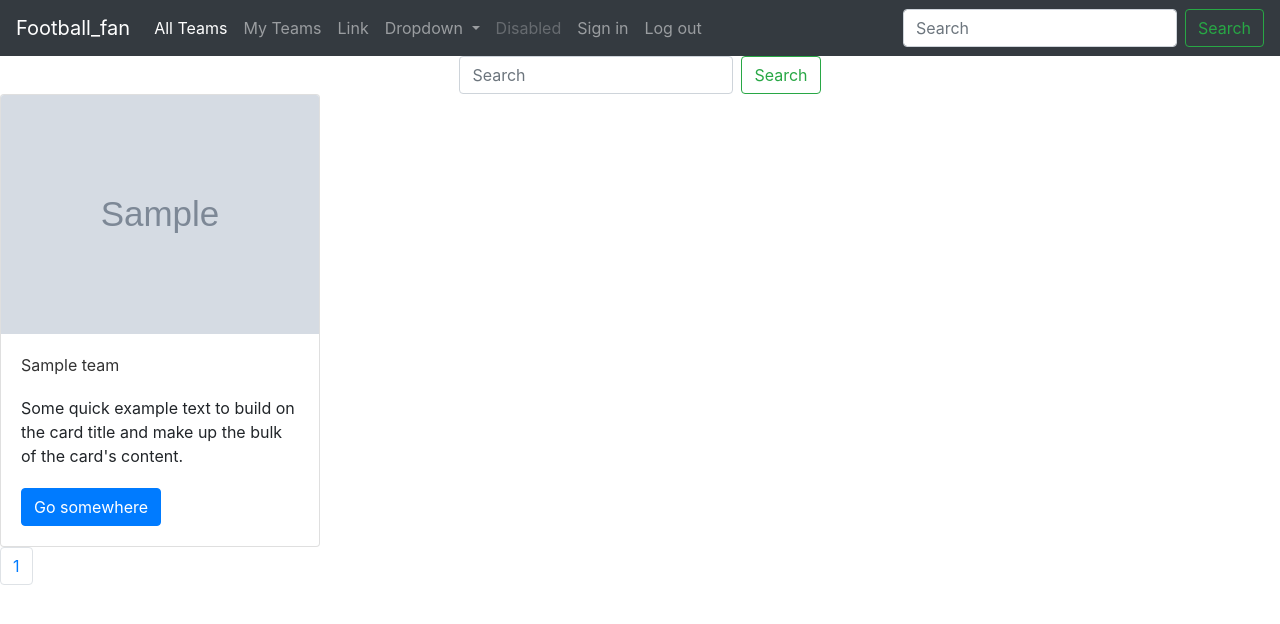
After one commit to artemioo/football_fan, a Django app: template teams/templates/teams/teams_all.html in a window 1280 px wide. The commit adds this page. Shown: the top 624 px of the page. Run offline with Django 3.2, Linux system fonts and the light colour scheme; the template is opened without the code that fills it: most values are stand-ins (such as "Sample title", 1, 10 or a date in 2020); grey boxes marked "Sample" are stand-in pictures; some libraries are stand-ins or nearby versions.

Commit message:
add filtration, pagination

```diff
--- a/teams/templates/teams/team.html
+++ b/teams/templates/teams/team.html
@@ -7,6 +7,7 @@
 <img src="{{team.logo.url }}" alt="" height="200px">
     <h5>Country:  {{team.country}}</h5>
     <hr>
+
 {% for match in matches %}
    <ul>{{match.team_home.name }} <img src="{{ match.team_home.logo.url }}" alt="" height="30px"> -
         {{match.team_away.name }} <img src="{{ match.team_away.logo.url }}" alt="" height="30px">
--- /dev/null
+++ b/teams/templates/teams/teams_all.html
@@ -0,0 +1,40 @@
+{% extends 'main.html' %}
+
+{% block content %}
+    <form method="get" action="{% url 'teams' %}"
+          class="form-inline my-2 my-lg-0" style="display: flex; justify-content: center;">
+      <input class="form-control mr-sm-2" type="search"
+             placeholder="Search" aria-label="Search" name="team_name">
+      <button class="btn btn-outline-success my-2 my-sm-0" type="submit">Search</button>
+    </form>
+{% for team in team_list %}
+<div class="card" style="width: 20rem; display: inline-block;">
+ <a href="{{ team.get_absolute_url }}"><img class="card-img-top" src="{{team.logo.url }}"></a>
+  <div class="card-body">
+    <h5 class="card-title">{{ team.name }}</h5>
+    <p class="card-text">Some quick example text to build on the card title and make up the bulk of the card's content.</p>
+    <a href="{{ team.get_absolute_url }}" class="btn btn-primary">Go somewhere</a>
+
+  </div>
+</div>
+
+{% endfor %}
+
+<nav aria-label="Page navigation example">
+  <ul class="pagination">
+      {% if page_obj.has_previous %}
+    <li class="page-item"><a class="page-link"
+                             href="?page={{ page_obj.previous_page_number }}">Previous</a></li>
+      {% endif %}
+    <li class="page-item"> <a class="page-link" href="#">
+        {{ page_obj.number }} </a>
+    </li>
+
+      {% if page_obj.has_next %}
+    <li class="page-item"><a class="page-link"
+                             href="?page={{ page_obj.next_page_number }}">Next</a></li>
+      {% endif %}
+  </ul>
+</nav>
+
+{% endblock %}
--- a/teams/urls.py
+++ b/teams/urls.py
@@ -4,5 +4,6 @@ from .views import *
 urlpatterns = [
     path('', main),
     path('team/<slug:slug>/', team, name='team'),
+    path('teams/', Teams.as_view(), name='teams'),
     path('my_teams/', users_fav_teams, name='users_fav_teams'),
 ]
--- a/templates/main.html
+++ b/templates/main.html
@@ -28,10 +28,10 @@
 <h1> matches </h1>
 
 {% for match in matches %}
-<div class="card" style="width: 30rem;">
+<div class="card" style="width: 40rem; display: inline-block; height:30rem;">
     <p>
         <img class="card-img-top" src="{{match.team_home.logo.url }}" style="width: 100px; margin-left: 30px;">
-      <img class="card-img-top" src="{{match.team_away.logo.url }}" style="width: 100px; margin-left: 25px;" >
+      <img class="card-img-top" src="{{match.team_away.logo.url }}" style="width: 100px; margin-left: 30px;" >
     </p>
   <div class="card-body">
     <h5 class="card-title">{{ match.team_home.name }} - {{ match.team_away.name }}</h5>
--- a/templates/navbar.html
+++ b/templates/navbar.html
@@ -7,7 +7,7 @@
   <div class="collapse navbar-collapse" id="navbarSupportedContent">
     <ul class="navbar-nav mr-auto">
       <li class="nav-item active">
-        <a class="nav-link" href="#">Home <span class="sr-only">(current)</span></a>
+        <a class="nav-link" href="{% url 'teams' %}">All Teams <span class="sr-only">(current)</span></a>
       </li>
       <li class="nav-item">
         <a class="nav-link" href="{% url 'users_fav_teams' %}">My Teams</a>
@@ -44,5 +44,6 @@
       <input class="form-control mr-sm-2" type="search" placeholder="Search" aria-label="Search">
       <button class="btn btn-outline-success my-2 my-sm-0" type="submit">Search</button>
     </form>
+
   </div>
 </nav>
```
Also changed, not shown: teams/templates/teams/users_fav_teams.html (+16 -6 lines), teams/views.py (+26 -8 lines).
